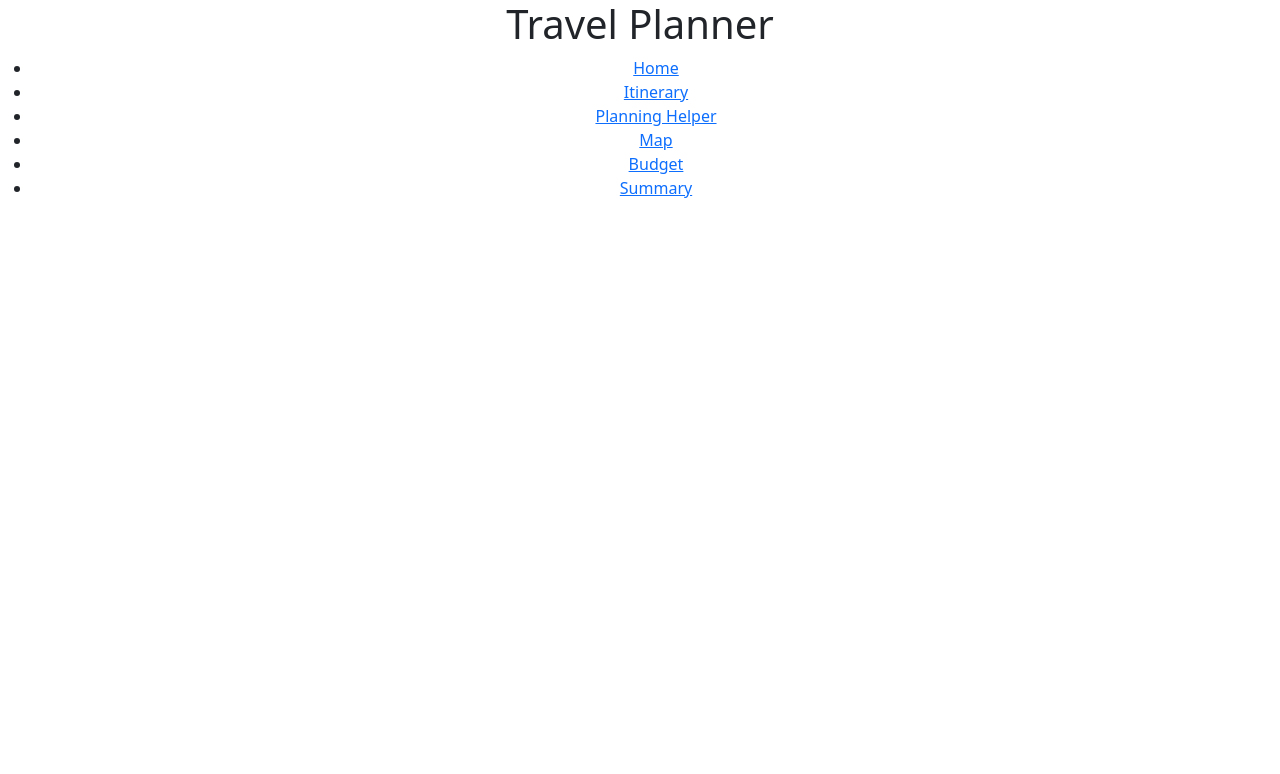
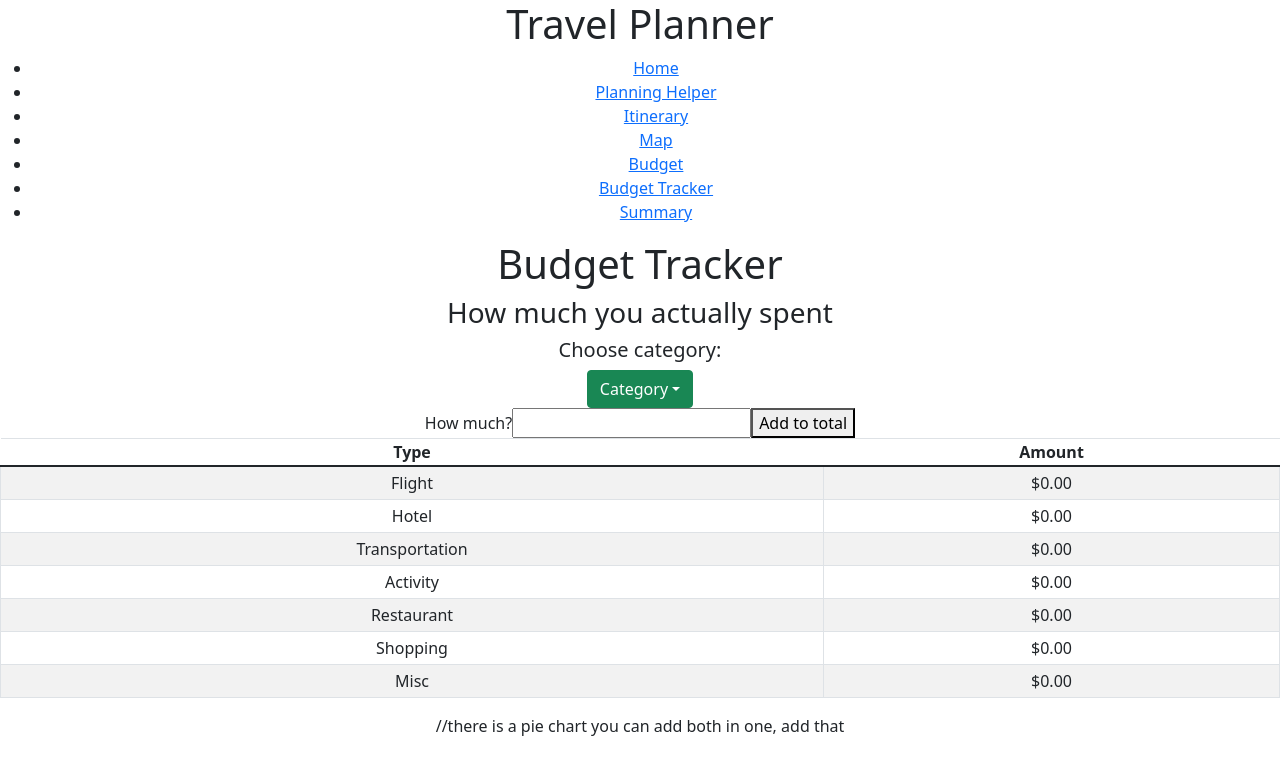
Before and after one commit to angelina-white/TravelPlanner, a React (Create React App) app: page /budget-tracker in a window 1280 px wide. Shown: the top 774 px of the page. Built offline with nearby package versions, Linux system fonts and the light colour scheme.

Commit message:
add forms to planning helper and budget tracker

```diff
--- a/src/App.js
+++ b/src/App.js
@@ -4,6 +4,7 @@ import Itinerary from "./Components/Itinerary"
 import PlanningHelper from "./Components/PlanningHelper"
 import Map from "./Components/Map"
 import Budget from "./Components/Budget/Budget"
+import BudgetTracker from "./Components/BudgetTracker"
 import Summary from "./Components/Summary"
 import { BrowserRouter as Router, Routes, Route, Link} from "react-router-dom"
 
@@ -15,19 +16,21 @@ function App() {
           <nav>
             <ul className="linkClass">
               <li><Link to='/'>Home</Link></li>
+              <li><Link to='planning-helper'>Planning Helper</Link></li>
               <li><Link to='itinerary'>Itinerary</Link></li>
-              <li><Link to='planning-helper'>Planning Helper</Link></li>
               <li><Link to='map'>Map</Link></li>
               <li><Link to='budget'>Budget</Link></li>
+              <li><Link to='budget-tracker'>Budget Tracker</Link></li>
               <li><Link to='summary'>Summary</Link></li>
             </ul>
           </nav>
           <Routes>
             <Route path='/' element={ <Home />} />
+            <Route path='/planning-helper' element={ <PlanningHelper />} />
             <Route path='/itinerary' element={ <Itinerary />} />
-            <Route path='/planning-helper' element={ <PlanningHelper />} />
             <Route path='/map' element={ <Map />} />
             <Route path='/budget' element={ <Budget />} />
+            <Route path='/budget-tracker' element={ <BudgetTracker />} />
             <Route path='/summary' element={ <Summary />} />
           </Routes>
         </Router>
--- a/src/Components/Budget/Budget.js
+++ b/src/Components/Budget/Budget.js
@@ -30,7 +30,7 @@ function Budget()
         <div className="budget">
             <h1>Budget</h1>
             <div className="budgetInput">
-                <h2>Budget Input</h2>
+                <h3>Planning how much you'll spend</h3>
                 <form>
                     <Table className="orderInputTable" striped bordered hover size="sm">
                         <thead>
--- a/src/Components/Budget/BudgetChart.js
+++ b/src/Components/Budget/BudgetChart.js
@@ -3,7 +3,7 @@ import ListGroup from 'react-bootstrap/ListGroup';
 
 function BudgetChart({ travelBudget })
 {
-    const {flight, hotel, transportation, food, activities, shopping, phone, misc} = travelBudget
+    const {flight, hotel, transportation, food, activities, shopping, misc} = travelBudget
 
     const data = [
     { name: 'Flight', value: parseInt(flight) },
--- /dev/null
+++ b/src/Components/BudgetTracker.js
@@ -0,0 +1,79 @@
+import Form from 'react-bootstrap/Form';
+import Dropdown from 'react-bootstrap/Dropdown';
+import Table from 'react-bootstrap/Table';
+import { PieChart, Pie, Tooltip, Cell } from 'recharts';
+import ListGroup from 'react-bootstrap/ListGroup';
+
+function BudgetTracker()
+{
+
+    return (
+        <div>
+            <h1>Budget Tracker</h1>
+            <h3>How much you actually spent</h3>
+            <Form>
+                <Dropdown>
+                    <h5 id="name">Choose category:</h5>
+                    <Dropdown.Toggle variant="success" id="catDropdown">
+                        Category
+                    </Dropdown.Toggle>
+                    <Dropdown.Menu>
+                        <Dropdown.Item>Flight</Dropdown.Item>
+                        <Dropdown.Item>Hotel</Dropdown.Item>
+                        <Dropdown.Item>Transportation</Dropdown.Item>
+                        <Dropdown.Item>Activity</Dropdown.Item>
+                        <Dropdown.Item>Restaurant</Dropdown.Item>
+                        <Dropdown.Item>Shopping</Dropdown.Item>
+                        <Dropdown.Item>Misc</Dropdown.Item>
+                    </Dropdown.Menu>
+                </Dropdown>
+                <label>
+                    How much?
+                    <input type="number" name="cost" />
+                </label>
+                <button>Add to total</button>
+            </Form>
+
+            <Table className="orderInputTable" striped bordered hover size="sm">
+                <thead>
+                    <th scope="col">Type</th>
+                    <th scope="col">Amount</th>
+                </thead>
+                <tbody>
+                    <tr>
+                        <td>Flight</td>
+                        <td>$0.00</td>
+                    </tr>
+                    <tr>
+                        <td>Hotel</td>
+                        <td>$0.00</td>
+                    </tr>
+                    <tr>
+                        <td>Transportation</td>
+                        <td>$0.00</td>
+                    </tr>
+                    <tr>
+                        <td>Activity</td>
+                        <td>$0.00</td>
+                    </tr>
+                    <tr>
+                        <td>Restaurant</td>
+                        <td>$0.00</td>
+                    </tr>
+                    <tr>
+                        <td>Shopping</td>
+                        <td>$0.00</td>
+                    </tr>
+                    <tr>
+                        <td>Misc</td>
+                        <td>$0.00</td>
+                    </tr>
+                </tbody>
+            </Table>
+
+            //there is a pie chart you can add both in one, add that
+
+        </div>
+    )
+}
+export default BudgetTracker
--- a/src/Components/PlanningHelper.js
+++ b/src/Components/PlanningHelper.js
@@ -1,8 +1,65 @@
+import Form from 'react-bootstrap/Form';
+import DateTimePicker from 'react-datetime-picker';
+import Dropdown from 'react-bootstrap/Dropdown';
+
 function PlanningHelper()
 {
     return (
         <div>
             <h1>Planning Helper</h1>
+            <Form>
+                <h3>Add general information</h3>
+                <label>
+                    Start day/time:
+                    <DateTimePicker disableClock />
+                </label>
+                <label>
+                    End day/time:
+                    <DateTimePicker disableClock />
+                </label>
+                <label>
+                    How many hours for breakfast?
+                    <input type="text" name="breakfast" />
+                </label>
+                <label>
+                    How many hours for lunch?
+                    <input type="text" name="lunch" />
+                </label>
+                <label>
+                    How how many hours for dinner?
+                    <input type="text" name="dinner" />
+                </label>
+                <button>Submit</button>
+            </Form>
+
+            <Form>
+                <h3>Add event</h3>
+                <label>
+                    Name:
+                    <input type="text" name="eventName" />
+                </label>
+                <Dropdown>
+                    <h5 id="name">Category:</h5>
+                    <Dropdown.Toggle variant="success" id="catDropdown">
+                        Category
+                    </Dropdown.Toggle>
+                    <Dropdown.Menu>
+                        <Dropdown.Item>Activity</Dropdown.Item>
+                        <Dropdown.Item>Restaurant</Dropdown.Item>
+                        <Dropdown.Item>Shopping</Dropdown.Item>
+                        <Dropdown.Item>Misc</Dropdown.Item>
+                    </Dropdown.Menu>
+                </Dropdown>
+                <label>
+                    Neighborhood:
+                    <input type="text" name="eventNeighborhood" />
+                </label>
+                <label>
+                    How many hours?
+                    <input type="number" name="eventHours" />
+                </label>
+                <button>Submit</button>
+            </Form>
         </div>
     )
 }
```
Also changed, not shown: src/Components/Itinerary.js (+14 -14 lines).
